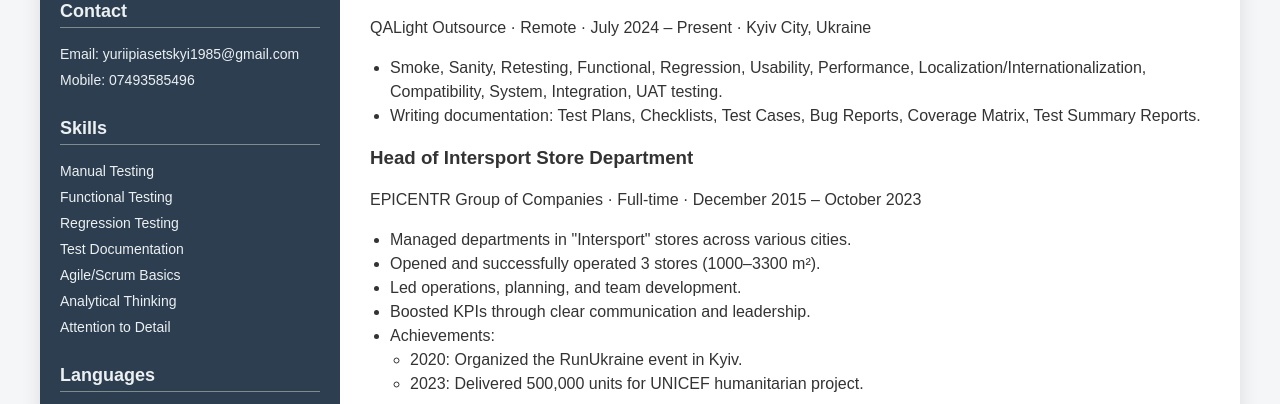
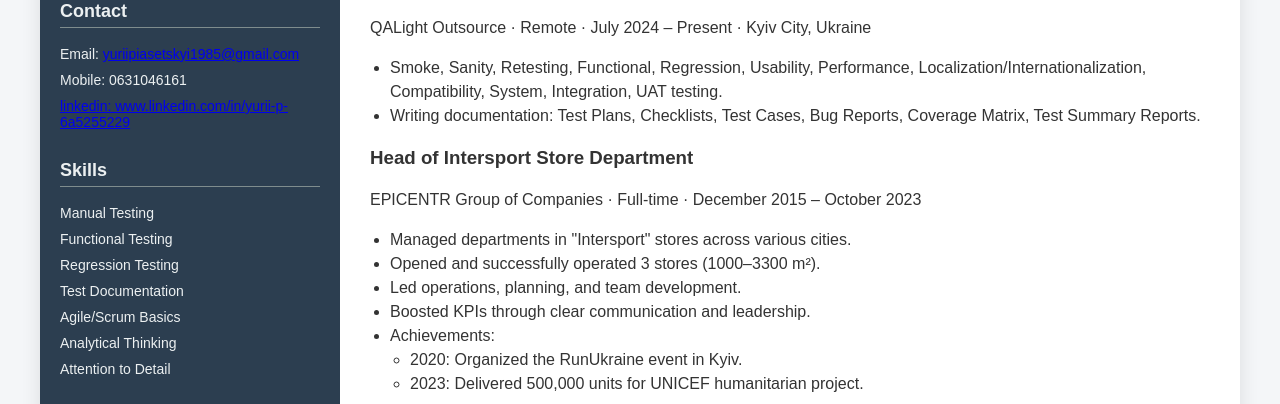
Before and after one commit to Yurajans/resume, a plain HTML site: page index.html in a window 1280 px wide. Shown: the part 337-741 px from the top of the page. Drawn offline with Linux system fonts and the light colour scheme.

Commit message:
Update index.html

```diff
--- a/index.html
+++ b/index.html
@@ -112,8 +112,9 @@
 
     <h3>Contact</h3>
     <ul>
-      <li>Email: yuriipiasetskyi1985@gmail.com</li>
-      <li>Mobile: 07493585496</li>
+      <li>Email: <a href="mailto:yuriipiasetskyi1985@gmail.com">yuriipiasetskyi1985@gmail.com</a>
+      <li>Mobile: 0631046161</li>
+     <li><a href="https://www.linkedin.com/in/yurii-p-6a5255229" target="_blank">linkedin: www.linkedin.com/in/yurii-p-6a5255229</a></li>
     </ul>
 
     <h3>Skills</h3>
```
